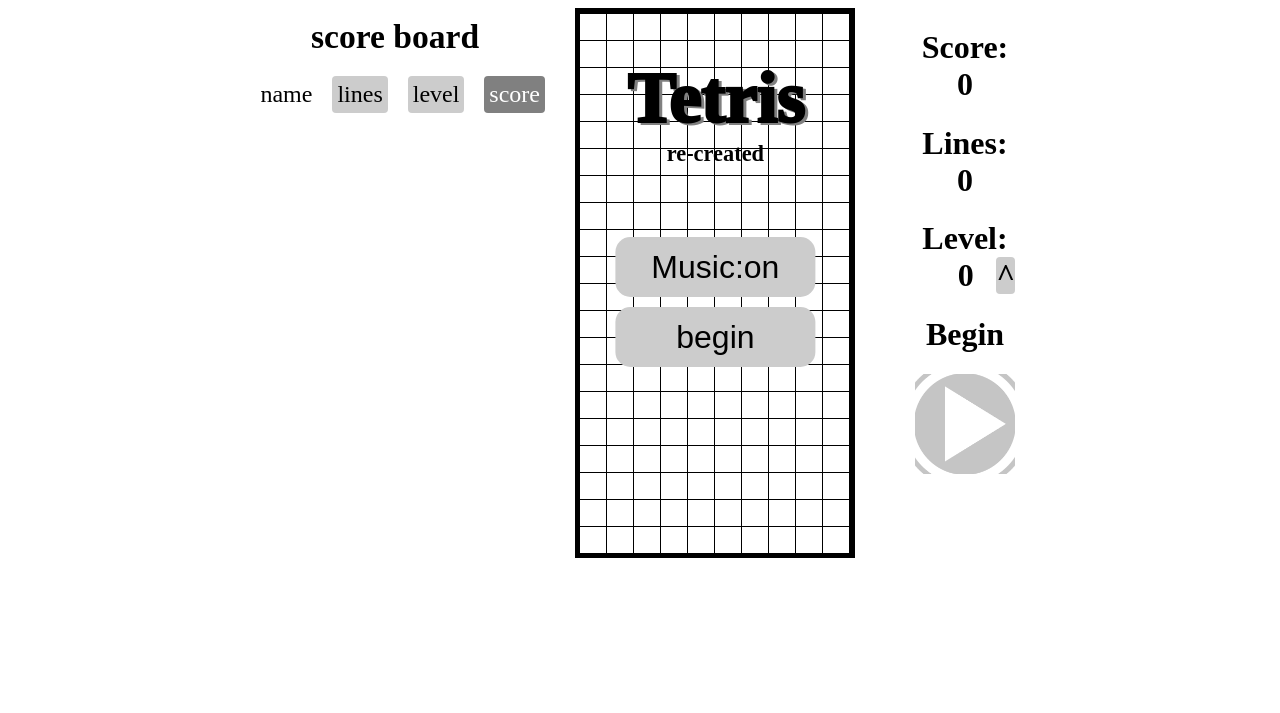
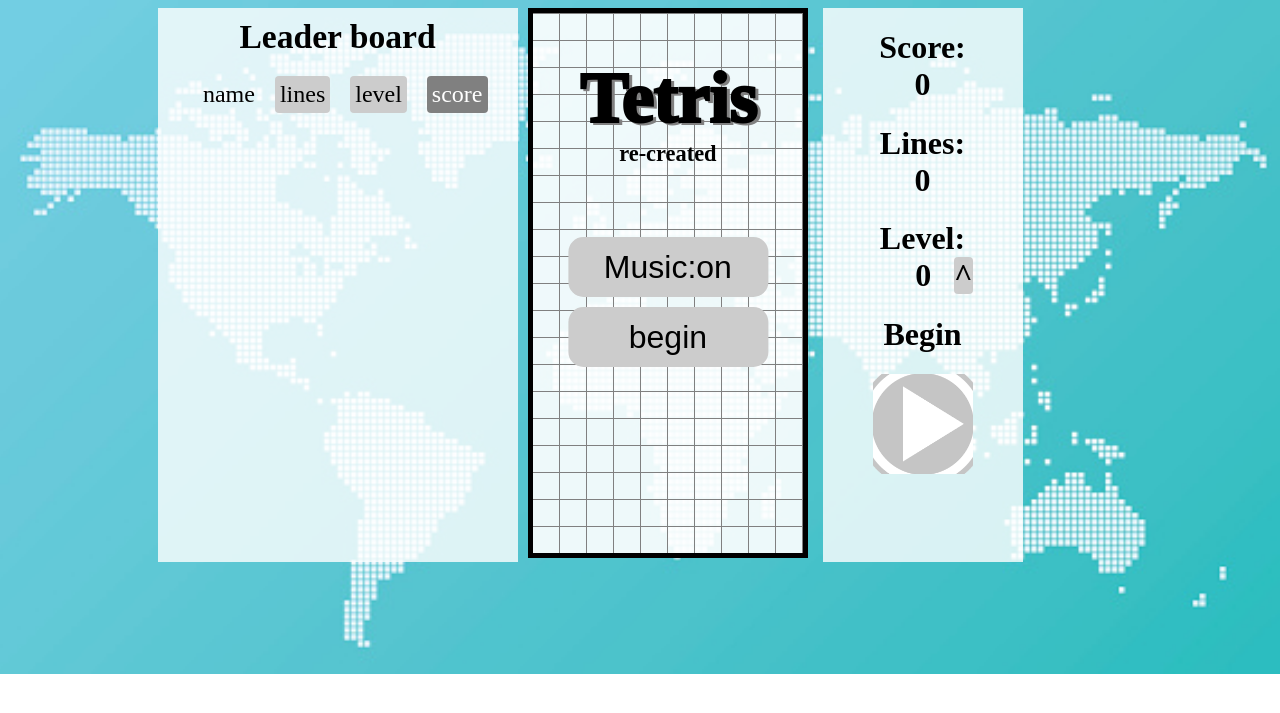
Before and after one commit to Rickhuang135/Tetris-js, a PHP site: page /Mobilegame.html in a window 1280 px wide. Shown: the top 713 px of the page. Run offline with PHP 8.4, Linux system fonts and the light colour scheme.

Commit message:
now with back ground

```diff
--- a/Mobilegame.html
+++ b/Mobilegame.html
@@ -12,7 +12,7 @@
         <source src="./audio/Original Tetris theme (Tetris Soundtrack).mp3" type="audio/mp3">
     </audio>
     <div id='leftpannel'>
-        <h2>score board</h2>
+        <h2>Leader board</h2>
         <div id='namescore'>
             <p id='wp'>name</p>
             <p onclick=sortusers(1) class='tbutton'>lines</p>
--- a/game.css
+++ b/game.css
@@ -3,6 +3,10 @@ body{
     display: flex;
     justify-content: center;
     box-sizing: border-box;
+    background-image: url(./Images/background2.jpg);
+    background-size: 100%;
+    background-repeat: no-repeat;
+    overflow-x: scroll;
 }
 button{
     background-color: #cccccc;
@@ -101,6 +105,7 @@ ol li div span{
     overflow-y: hidden;
 }
 #gameScreen{
+    background: rgba(255, 255, 255, 90%);
     display:inline-block;
     border-collapse: collapse;
     border: black 5px solid;
@@ -122,20 +127,22 @@ ol li div span{
     width: 100%;
     display: flex;
     height: 26px;
-    border-top: black solid 0.5px;
+    border-top: grey solid 0.5px;
     border-collapse: collapse;
     position: sticky;
 
 }
 .row div{
     border: none;
-    border-right: black solid 0.5px;
+    border-right: grey solid 0.5px;
     display: inline-block;
     width: 27px;
     height: 27px;
     border-collapse: collapse;
 }
 #leftpannel{
+    margin-right: 10px;
+    background: rgba(255, 255, 255, 80%);
     display: inline-block;
     min-width: 340px;
     padding: 10px;
@@ -161,10 +168,13 @@ ol li div span{
     font-size: 1.5em;
 }
 #rightpannel{
-    margin-left: 50px;
-    margin-right: 50px;
+    background: rgba(255, 255, 255, 80%);
+    margin-left: 5px;
+    margin-right: 100px;
     display: inline-block;
     width: 100px;
+    padding-right:50px;
+    padding-left:50px;
     text-align: center;
 }
 
--- a/game.js
+++ b/game.js
@@ -274,6 +274,7 @@ function resetboard(){
     }
     score=0
     line=0
+    linedisplay.innerHTML=line
     scoredisplay.innerHTML=score
     leveldisplay.innerHTML=level
     shapearray=selectshape()
@@ -321,6 +322,11 @@ function rowCheck(){
             checkcount++
             line++
             totalline++
+            linedisplay.innerHTML=totalline;
+            linedisplay.parentElement.style.backgroundColor='yellow'
+            setTimeout(function(){
+                linedisplay.parentElement.style.backgroundColor='transparent'
+            },500)
             for(var j=0;j<rooow.length;j++){
                 for(var minus=0;i-minus>1;minus++){
                     row[i-minus].childNodes[j].style.background=row[i-1-minus].childNodes[j].style.background;
@@ -338,9 +344,12 @@ function rowCheck(){
         line-=10;
         level++;
         leveldisplay.innerHTML=level;
+        leveldisplay.parentElement.style.backgroundColor='yellow'
+        setTimeout(function(){
+            leveldisplay.parentElement.style.backgroundColor='transparent'
+        },500)
     }
     scoredisplay.innerHTML=score;
-    linedisplay.innerHTML=totalline;
 }
 
 function moveblock(x,y){
--- a/testsquare.html
+++ b/testsquare.html
@@ -34,6 +34,11 @@
         // let color2='#b300b3'
         // let color3='#ff80ff'
         // let color4='#990099'
+//orange
+        // let color1="#995400"
+        // let color2="#ff971c"
+        // let color3="#ffd199"
+        // let color4="#e67e00"
 //blue
         // let color1='#022664'
         // let color2='#0341ae'
```
Also changed, not shown: Images/background2.jpg (added).
